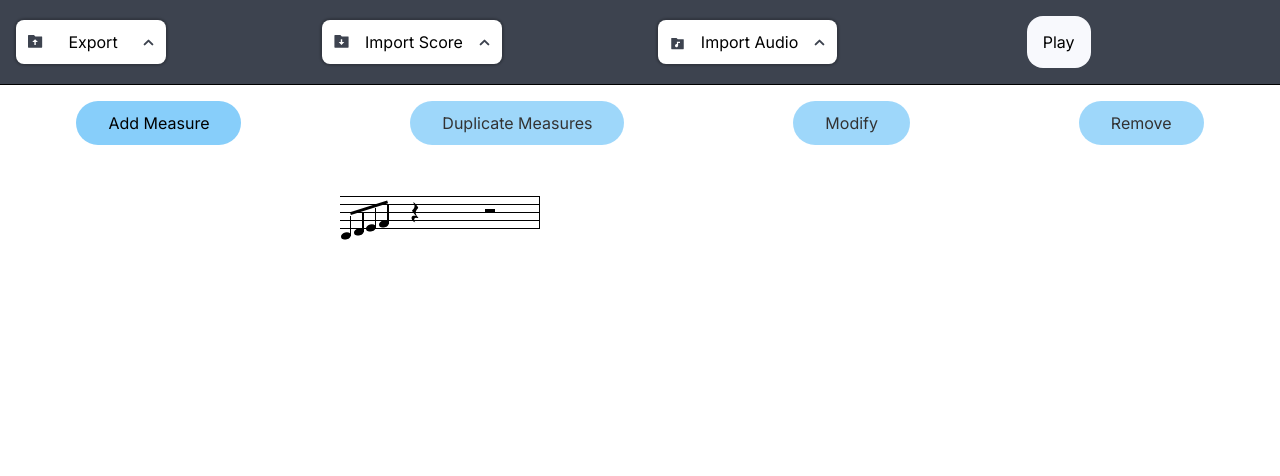
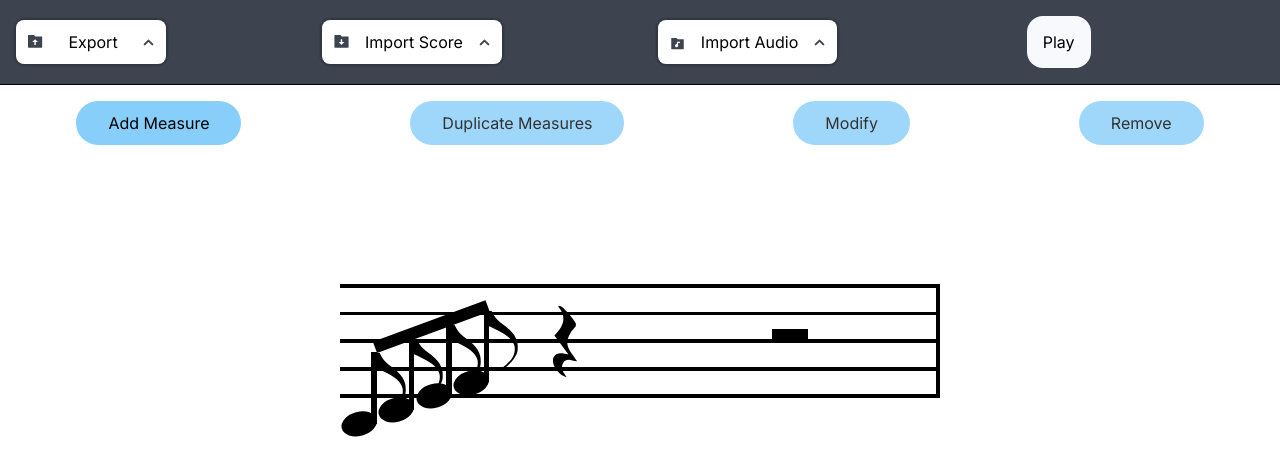
Before and after one commit to Pfannen/beat-canvas, a Next.js app: page / in a window 1280 px wide. Shown: the top 476 px of the page. Built offline with nearby package versions, Linux system fonts and the light colour scheme.

Commit message:
Created relative drawing canvas to correctly render svgs

```diff
--- a/components/ui/reusable/music-canvas/measure-select-canvas/index.tsx
+++ b/components/ui/reusable/music-canvas/measure-select-canvas/index.tsx
@@ -36,7 +36,7 @@ const MeasureSelectCanvas: FunctionComponent<MeasureSelectCanvasProps> = ({
       measures={measures}
       measurements={measurements}
       aspectRatio={aspectRatio}
-      dimensions={MusicLayout.getMarginlessSheetMusic(aspectRatio)}
+      dimensions={MusicLayout.getMarginlessSheetMusic(aspectRatio, 2, 1)}
       propDelegates={{ getMeasureProps }}
     />
   );
--- a/objects/music-rendering/beat-canvas/index.ts
+++ b/objects/music-rendering/beat-canvas/index.ts
@@ -237,20 +237,20 @@ export class BeatCanvas<T extends IDrawingCanvas = IDrawingCanvas>
   drawNote(options: NoteData) {
     this.drawNoteBody(options);
     const endOfStem = this.drawNoteStem(options);
-    // if (options.type === "sixteenth") {
-    //   const stemHeight =
-    //     options.bodyHeight * this.drawOptions.note.stemHeightBodyFraction;
-    //   const width = this.getNoteBodyWidth(options.bodyHeight);
-    //   const stemWidth = this.getStemWidth(width);
-    //   const flagDrawer = getFlagDrawer("sixteenth");
-    //   flagDrawer({
-    //     drawCanvas: this.canvas,
-    //     endOfStem,
-    //     noteDirection: options.noteDirection,
-    //     stemHeight,
-    //     stemWidth,
-    //   });
-    // }
+    if (options.type === "sixteenth") {
+      const stemHeight =
+        options.bodyHeight * this.drawOptions.note.stemHeightBodyFraction;
+      const width = this.getNoteBodyWidth(options.bodyHeight);
+      const stemWidth = this.getStemWidth(width);
+      const flagDrawer = getFlagDrawer("sixteenth");
+      flagDrawer({
+        drawCanvas: this.canvas,
+        endOfStem,
+        noteDirection: options.noteDirection,
+        stemHeight,
+        stemWidth,
+      });
+    }
     this.drawBeamData(options, endOfStem);
     this.drawNoteAnnotations(options);
     return endOfStem;
--- a/objects/music-rendering/drawing-canvas/react-drawing-canvas/index.tsx
+++ b/objects/music-rendering/drawing-canvas/react-drawing-canvas/index.tsx
@@ -16,7 +16,7 @@ import {
 } from "@/types/music-rendering/canvas/drawing-canvas/html";
 import { concatClassNames } from "@/utils/css";
 import { StyleCreator } from "./style-creator";
-import { getSVGHeight } from "@/utils/svg";
+import { getSVGHeight, getSVGWidth } from "@/utils/svg";
 
 export class ReactDrawingCanvas implements IDrawingCanvas {
   private unit: UnitMeasurement;
@@ -102,14 +102,18 @@ export class ReactDrawingCanvas implements IDrawingCanvas {
 
   drawSVG(options: HTMLSVGOptions): void {
     const scale = options.scale || 1;
+    const width = options.width || getSVGWidth(options.viewBox);
     const height = getSVGHeight(options.viewBox);
     let x = options.x;
     let y = options.y;
+    if (!options.center) {
+      y -= height * scale;
+    }
 
     //Height is passed for the width because it seems that if width >= height, the scaling factor works correctly
     const styleCreator = new CoordinateStyleCreator(
       { x, y },
-      height,
+      width,
       height,
       this.unit
     );
--- /dev/null
+++ b/objects/music-rendering/drawing-canvas/react-drawing-canvas/relative-drawing-canvas/index.tsx
@@ -0,0 +1,16 @@
+import { UnitConverter } from "@/types";
+import { ReactDrawingCanvas } from "..";
+import { HTMLSVGOptions } from "@/types/music-rendering/canvas/drawing-canvas/html";
+import { getSVGWidth } from "@/utils/svg";
+
+export class RelativeDrawingCanvas extends ReactDrawingCanvas {
+  private svgWidthConverter: UnitConverter<number, number>;
+  constructor(svgWidthConverter: UnitConverter<number, number>) {
+    super("%");
+    this.svgWidthConverter = svgWidthConverter;
+  }
+  public drawSVG(options: HTMLSVGOptions): void {
+    options.width = this.svgWidthConverter(getSVGWidth(options.viewBox));
+    super.drawSVG(options);
+  }
+}
--- a/types/music-rendering/canvas/drawing-canvas/html.ts
+++ b/types/music-rendering/canvas/drawing-canvas/html.ts
@@ -25,7 +25,7 @@ export type HTMLEllipseOptions = HTMLOptions<
   "div"
 >;
 
-export type HTMLSVGOptions = SVGDrawOptions;
+export type HTMLSVGOptions = SVGDrawOptions & { width?: number };
 
 export type DimensionDirection = "positive" | "negative";
 
--- a/utils/music-rendering/react/index.ts
+++ b/utils/music-rendering/react/index.ts
@@ -2,7 +2,7 @@ import { Measure } from "@/components/providers/music/types";
 import { BODY_CT } from "@/objects/measurement/constants";
 import { Measurements } from "@/objects/measurement/measurements";
 import { RelativeClickableBeatCanvas } from "@/objects/music-rendering/beat-canvas/relative-clickable-beat-canvas";
-import { ReactDrawingCanvas } from "@/objects/music-rendering/drawing-canvas/react-drawing-canvas";
+import { RelativeDrawingCanvas } from "@/objects/music-rendering/drawing-canvas/react-drawing-canvas/relative-drawing-canvas";
 import { MeasureRenderer } from "@/objects/music-rendering/measure-renderer";
 import { Music } from "@/objects/music/readonly-music";
 import { BeatCanvasDel } from "@/types/music-rendering";
@@ -13,8 +13,8 @@ export const getRelativeBeatCanvas = (
   aspectRatio: number,
   delegates?: BeatCanvasPropDelegates
 ) => {
-  const drawingCanvas = new ReactDrawingCanvas("%");
   const converter = (xValue: number) => xValue / aspectRatio;
+  const drawingCanvas = new RelativeDrawingCanvas(converter);
   return new RelativeClickableBeatCanvas(
     converter,
     drawingCanvas,
```
Also changed, not shown: objects/music-rendering/beat-canvas/drawers/measure-rests/index.ts (+6 -1 lines).
